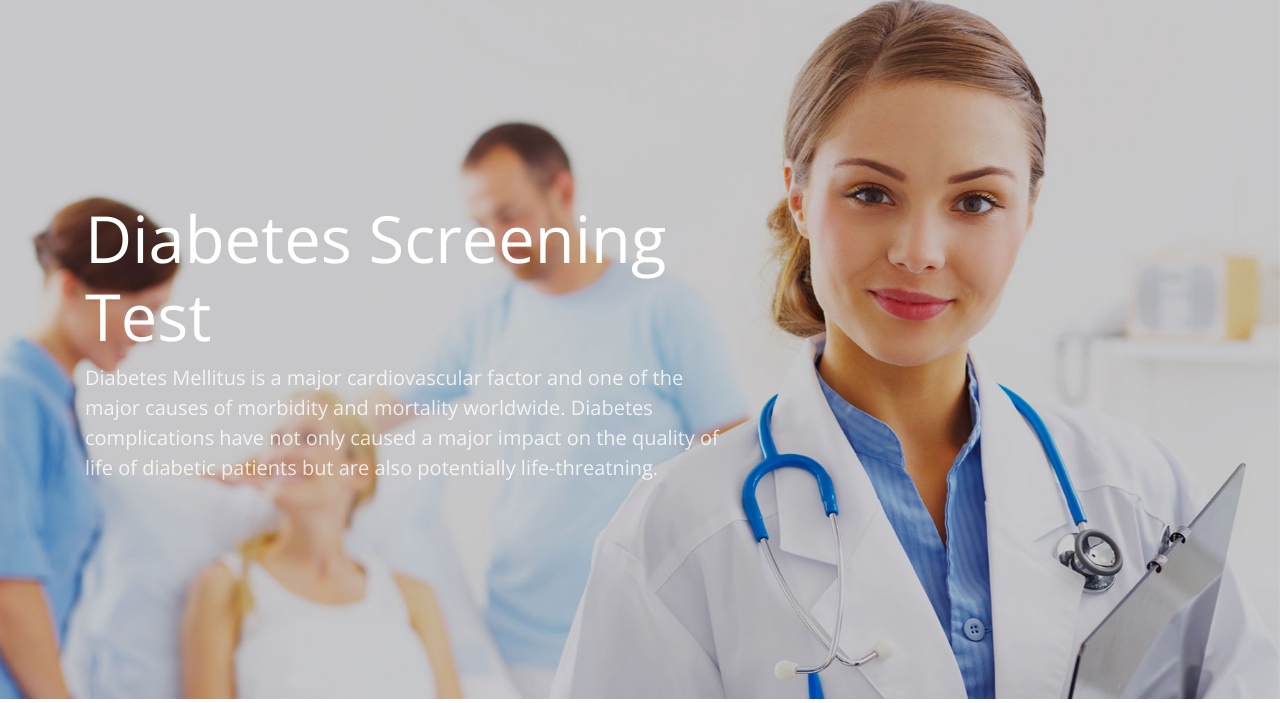
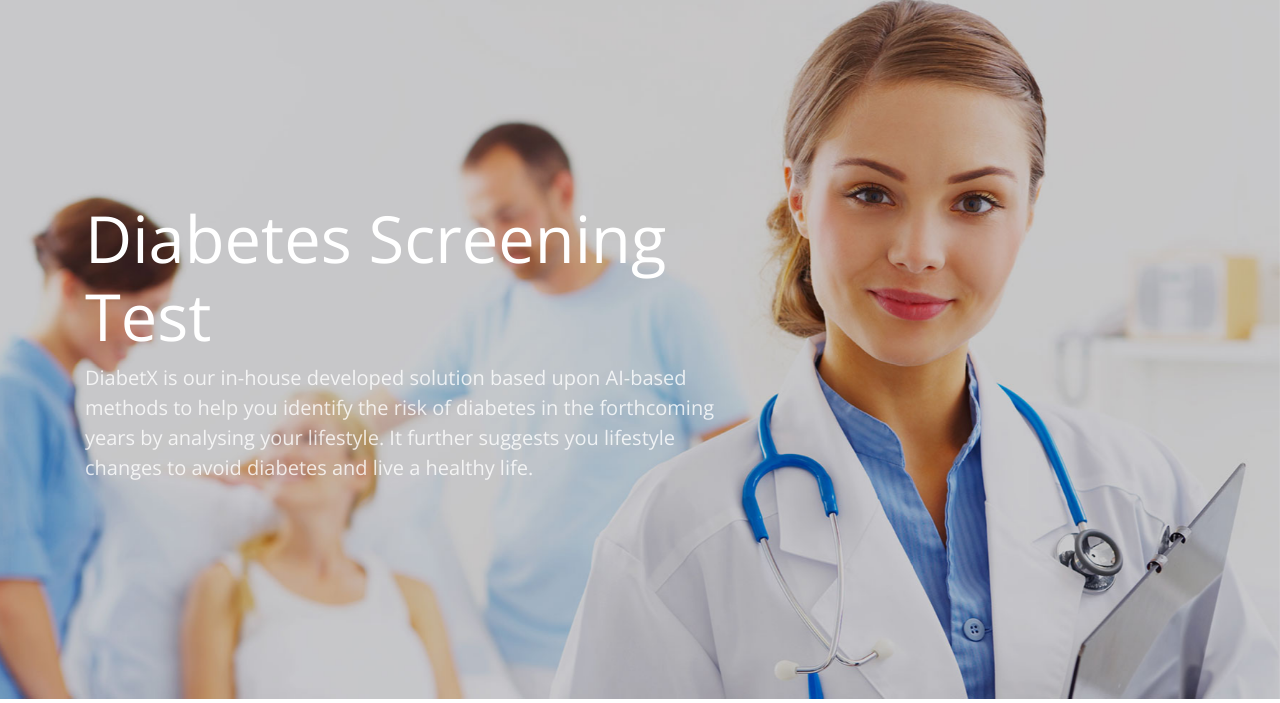
Before and after one commit to ag602/medstartup, a Django app: page /diabriskpred/ in a window 1280 px wide. Shown: the part 84-787 px from the top of the page. Run offline with Django 3.2, Linux system fonts and the light colour scheme; some libraries are stand-ins or nearby versions.

Commit message:
Update diabriskpred.html

```diff
--- a/medx/templates/Diabetes/diabriskpred.html
+++ b/medx/templates/Diabetes/diabriskpred.html
@@ -17,7 +17,7 @@
           <div class="row slider-text align-items-center">
             <div class="col-md-7 col-sm-12 element-animate">
               <h2>Diabetes Screening Test</h2>
-              <p>Diabetes Mellitus is a major cardiovascular factor and one of the major causes of morbidity and mortality worldwide. Diabetes complications have not only caused a major impact on the quality of life of diabetic patients but are also potentially life-threatning.</p>
+              <p>DiabetX is our in-house developed solution based upon AI-based methods to help you identify the risk of diabetes in the forthcoming years by analysing your lifestyle. It further suggests you lifestyle changes to avoid diabetes and live a healthy life.</p>
             </div>
           </div>
         </div>
```
